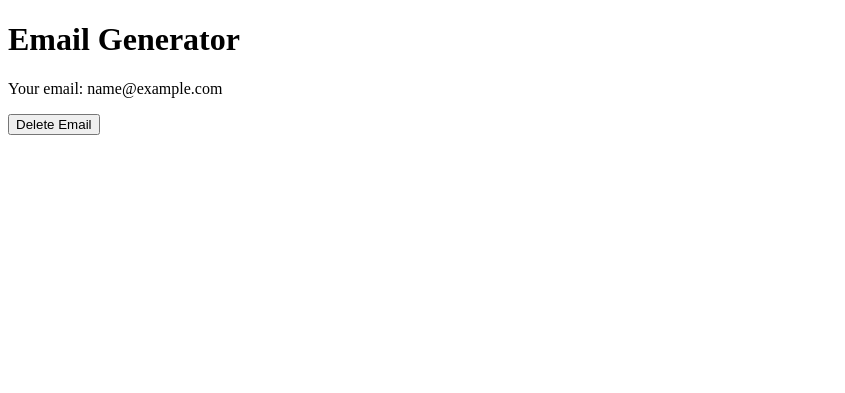
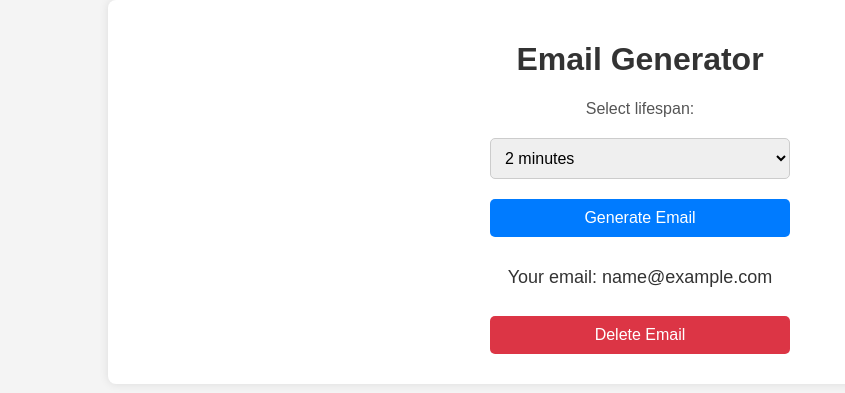
Before and after one commit to 9Archik9/QuickMailBox, a Django app: template WebSite/main_page/templates/main_page/email_generator.html in a window 1280 px wide. Shown: the top 393 px of the page, without its empty margins (0-845 px from the left). Run offline with Django 5.2, Linux system fonts and the light colour scheme; the template is opened without the code that fills it: most values are stand-ins (such as "Sample title", 1, 10 or a date in 2020).

Commit message:
add feature of email lifespan and some css styles

```diff
--- a/WebSite/main_page/models.py
+++ b/WebSite/main_page/models.py
@@ -6,7 +6,7 @@ import datetime
 class UserEmail(models.Model):
     email = models.EmailField(unique=True)
     created_at = models.DateTimeField(auto_now_add=True)
+    lifespan_minutes = models.IntegerField(default=2)  # Время жизни email в минутах
 
     def is_expired(self):
-        return timezone.now() > self.created_at + datetime.timedelta(minutes=10) #  автоматическое удаление email
-        # по истечению указанного времени
+        return timezone.now() > self.created_at + datetime.timedelta(minutes=self.lifespan_minutes)
--- a/WebSite/main_page/templates/main_page/email_generator.html
+++ b/WebSite/main_page/templates/main_page/email_generator.html
@@ -2,13 +2,31 @@
 <html>
 <head>
     <title>Email Generator</title>
+    {% load static %}
+    <link rel="stylesheet" href="{% static 'css/styles.css' %}">
 </head>
 <body>
+    <div class="container">
         <h1>Email Generator</h1>
+        <form method="post">
+            {% csrf_token %}
+            <label for="lifespan">Select lifespan:</label>
+            <select name="lifespan" id="lifespan">
+                <option value="2" selected>2 minutes</option>
+                <option value="5">5 minutes</option>
+                <option value="10">10 minutes</option>
+            </select>
+            <button type="submit">Generate Email</button>
+        </form>
+        {% if email %}
+            <div class="email-container">
                 <p>Your email: {{ email }}</p>
                 <form method="post" action="{% url 'delete_email' %}">
                     {% csrf_token %}
                     <button type="submit">Delete Email</button>
                 </form>
+            </div>
+        {% endif %}
+    </div>
 </body>
 </html>
--- /dev/null
+++ b/WebSite/static/css/styles.css
@@ -0,0 +1,78 @@
+/* Основные стили страницы */
+body {
+    font-family: Arial, sans-serif;
+    background-color: #f4f4f4;
+    margin: 0;
+    padding: 0;
+    color: #333;
+}
+
+/* Контейнер для контента */
+.container {
+    width: 80%;
+    max-width: 1200px;
+    margin: 0 auto;
+    padding: 20px;
+    background: #fff;
+    border-radius: 8px;
+    box-shadow: 0 0 10px rgba(0,0,0,0.1);
+}
+
+/* Заголовок */
+h1 {
+    color: #333;
+    text-align: center;
+}
+
+/* Форма генерации почты */
+form {
+    display: flex;
+    flex-direction: column;
+    align-items: center;
+}
+
+form label {
+    margin-bottom: 10px;
+    font-size: 16px;
+    color: #555;
+}
+
+form select, form button {
+    padding: 10px;
+    font-size: 16px;
+    border: 1px solid #ccc;
+    border-radius: 5px;
+    margin: 10px 0;
+    width: 100%;
+    max-width: 300px;
+}
+
+form button {
+    background-color: #007bff;
+    color: #fff;
+    border: none;
+    cursor: pointer;
+}
+
+form button:hover {
+    background-color: #0056b3;
+}
+
+/* Email display */
+.email-container {
+    margin-top: 20px;
+    text-align: center;
+}
+
+.email-container p {
+    font-size: 18px;
+    color: #333;
+}
+
+.email-container button {
+    background-color: #dc3545;
+    color: #fff;
+}
+.email-container button:hover {
+    background-color: #c82333;
+}
```
Also changed, not shown: WebSite/WebSite/settings.py (+6 -2 lines), WebSite/main_page/tasks.py (+5 -8 lines), WebSite/main_page/views.py (+12 -12 lines). Lines whose indentation alone changed are shown as unchanged.
